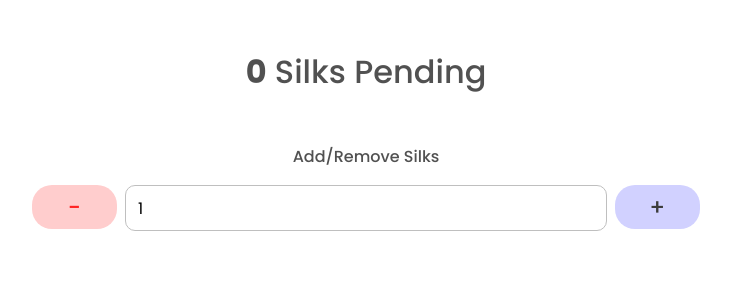
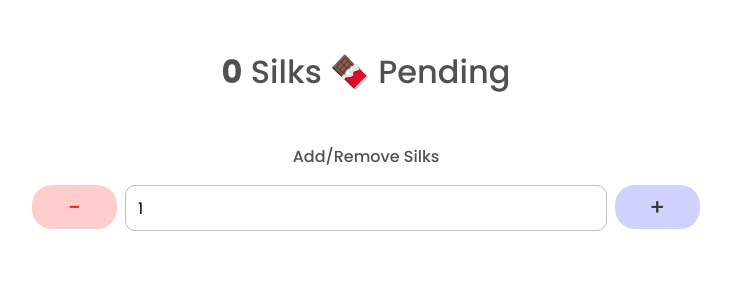
Before and after one commit to siddacool/silk-count, a SvelteKit app: page / in a window 1280 px wide. Shown: the top 300 px of the page, without its empty margins (274-1005 px from the left). Built offline with nearby package versions, Linux system fonts and the light colour scheme.

Commit message:
silk icon added

```diff
--- a/src/routes/+page.svelte
+++ b/src/routes/+page.svelte
@@ -14,7 +14,7 @@
   <main>
     <Box>
       <Stack space={2}>
-        <StackItem><h1><b>{useCountStore.count}</b> Silks Pending</h1></StackItem>
+        <StackItem><h1><b>{useCountStore.count}</b> Silks 🍫 Pending</h1></StackItem>
         <StackItem><SilkUpdateTool /></StackItem>
       </Stack>
 
```
